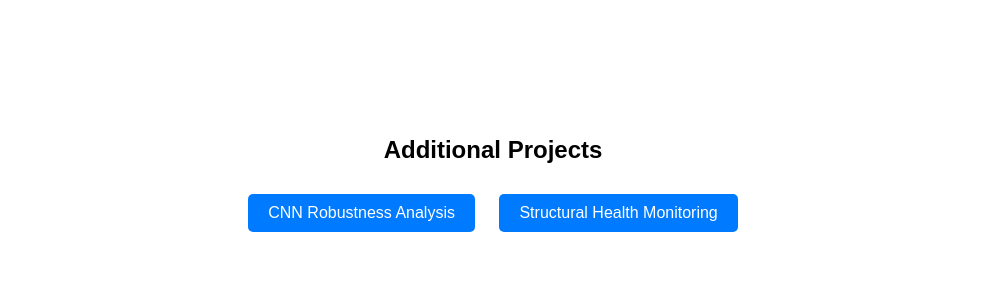
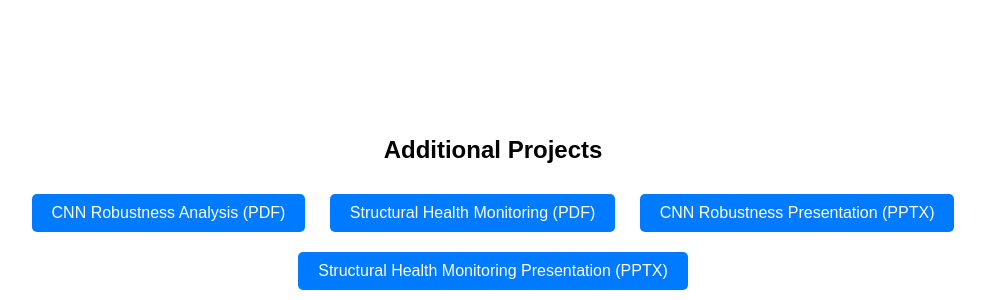
Before and after one commit to EricRod12/EricRod12.github.io, a plain HTML site: page index.html in a window 1280 px wide. Shown: the part 804-1104 px from the top of the page, without its empty margins (147-1132 px from the left). Before the commit the page ends 1046 px from the top, so only its background shows below. Drawn offline with Linux system fonts and the light colour scheme.

Commit message:
Update index.html

```diff
--- a/index.html
+++ b/index.html
@@ -73,8 +73,10 @@
     </div>
     <div class="links">
         <h2>Additional Projects</h2>
-        <a href="DS6050_Team_4_Evaluating_Robustness_of_CNNs_to_Distribution_Shift__and_Adversarial_Attacks.pdf" target="_blank">CNN Robustness Analysis</a>
-        <a href="DS_5003 Final Project.pdf" target="_blank">Structural Health Monitoring</a>
+        <a href="DS6050_Team_4_Evaluating_Robustness_of_CNNs_to_Distribution_Shift__and_Adversarial_Attacks.pdf" target="_blank">CNN Robustness Analysis (PDF)</a>
+        <a href="DS_5003 Final Project.pdf" target="_blank">Structural Health Monitoring (PDF)</a>
+        <a href="2024.12.11-DS6050-Team_4-Project-Presentation.pptx" target="_blank">CNN Robustness Presentation (PPTX)</a>
+        <a href="DS5003_FinalProject.pptx" target="_blank">Structural Health Monitoring Presentation (PPTX)</a>
     </div>
     <script type='text/javascript'>
         var divElement = document.getElementById('viz1728952742039');
```
